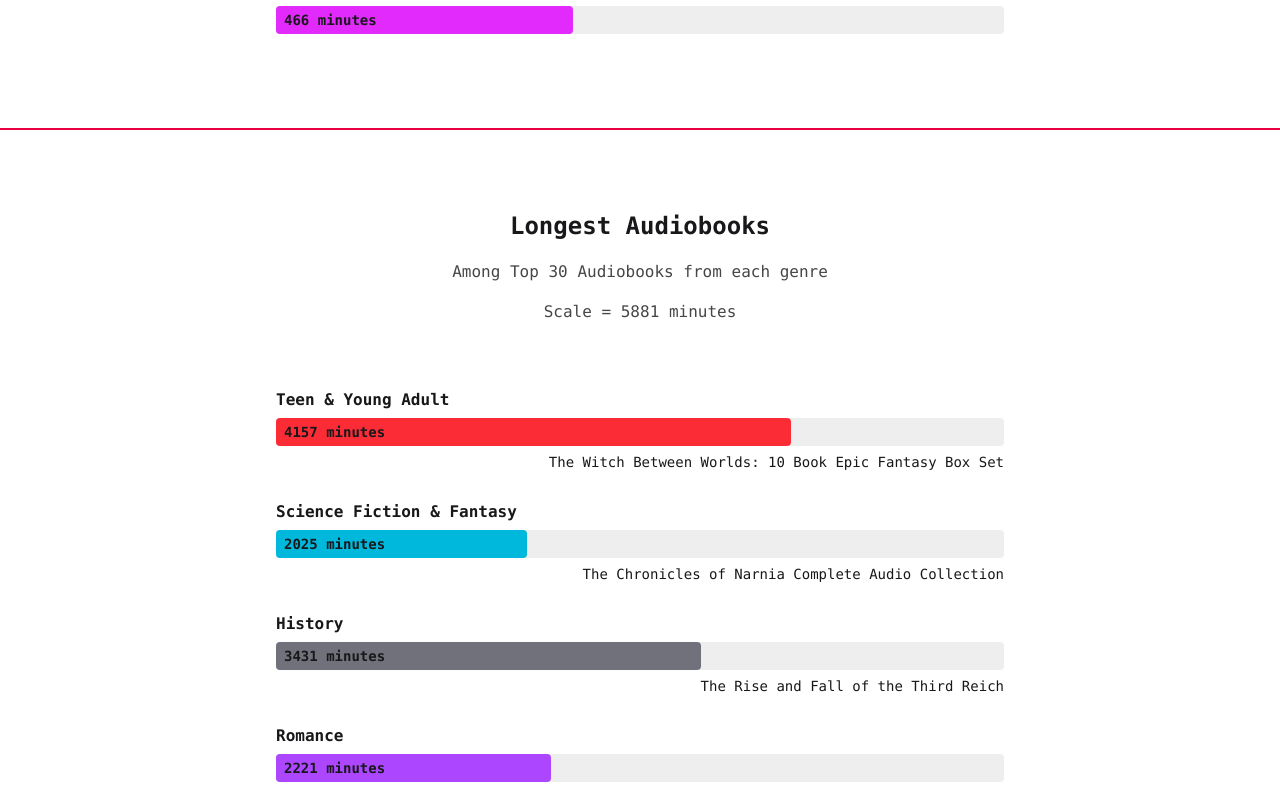
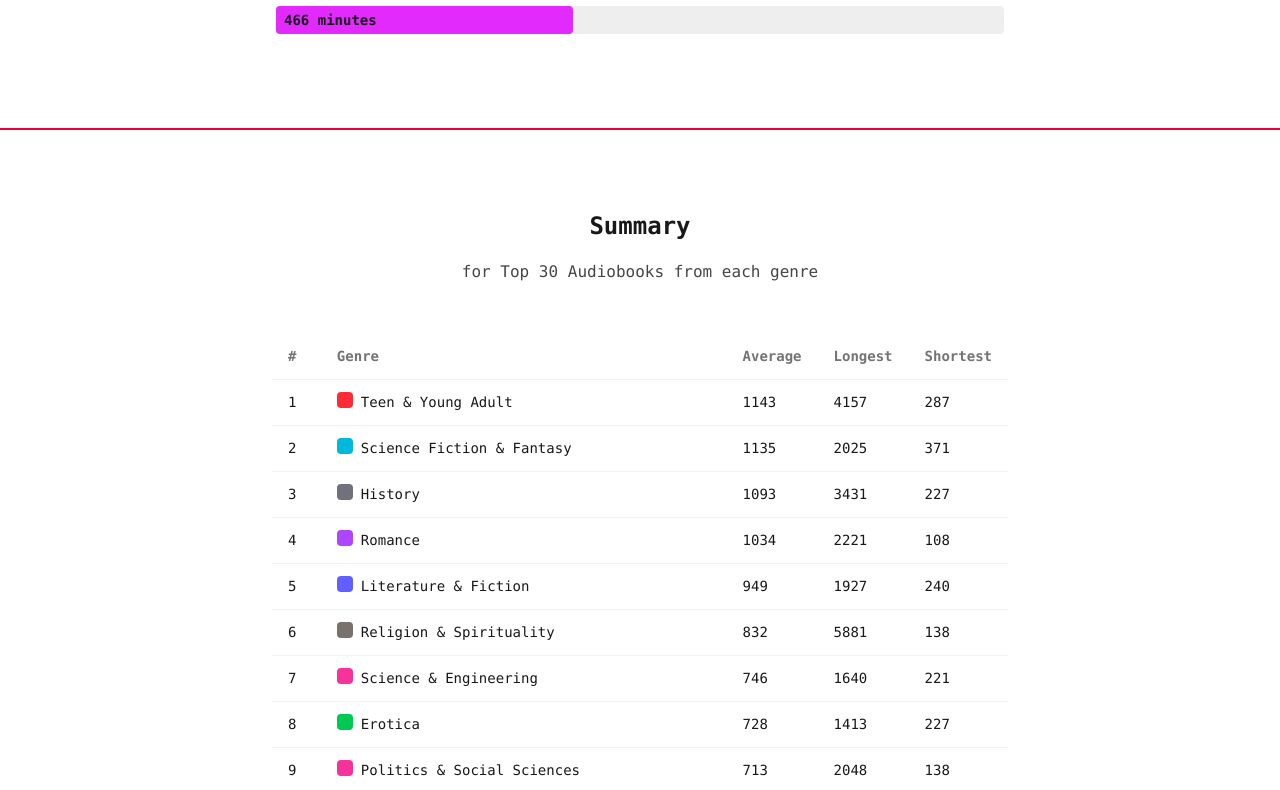
Before and after one commit to iaseth/data-is-beautiful, a SvelteKit app in the folder sv-master/: page /audible in a window 1280 px wide. Shown: the part 2260-3050 px from the top of the page. Built offline with nearby package versions, Linux system fonts and the light colour scheme.

Commit message:
Added a summary section

```diff
--- a/sv-master/src/routes/audible/+page.svelte
+++ b/sv-master/src/routes/audible/+page.svelte
@@ -32,6 +32,42 @@
 		</section>
 	</section>
 </section>
+
+<section class="add-bottom-border font-mono">
+	<section class="max-w-3xl mx-auto py-8 pb-20">
+		<AudibleHeader title="Summary"
+			subtitle="for Top 30 Audiobooks from each genre" />
+
+		<section class="px-4">
+			<table class="table">
+				<thead>
+					<tr>
+						<td>#</td>
+						<td>Genre</td>
+						<td>Average</td>
+						<td>Longest</td>
+						<td>Shortest</td>
+					</tr>
+				</thead>
+				<tbody>
+					{#each cats as cat, i}
+						<tr>
+							<td>{i+1}</td>
+							<td class="flex">
+								<div class={["size-4 mr-2 rounded", getTailwindBgClass(cat.title)]}></div>
+								<div>{cat.title}</div>
+							</td>
+							<td>{cat.average ?? 0}</td>
+							<td>{cat.data.bestsellers[0].minutes}</td>
+							<td>{cat.data.bestsellers.at(-1)?.minutes ?? 0}</td>
+						</tr>
+					{/each}
+				</tbody>
+			</table>
+		</section>
+	</section>
+</section>
+
 
 <section class="add-bottom-border font-mono">
 	<section class="max-w-3xl mx-auto py-8 pb-20">
```
